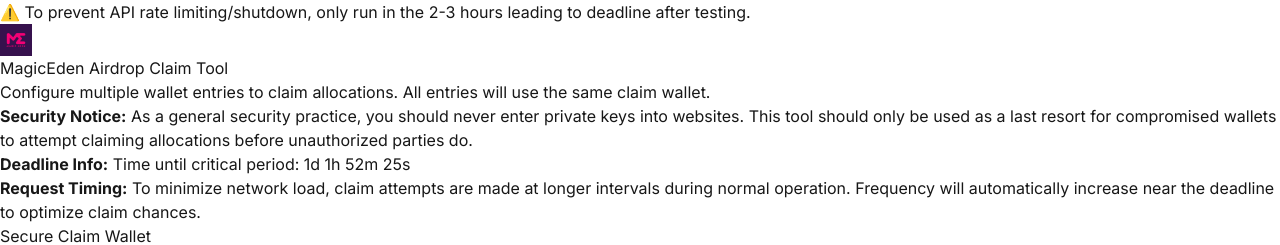
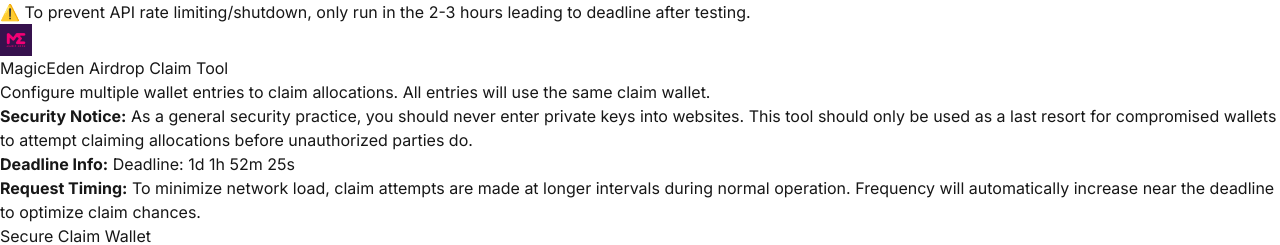
Before and after one commit to UwU0000-stack/Magic-Eden-Airdrop-Compromised-Wallet-Claim-Tool-, a Next.js app: page / in a window 1280 px wide. Shown: the top 245 px of the page. Built offline with nearby package versions, Linux system fonts and the light colour scheme.

Commit message:
Just UI fix for deadline time

```diff
--- a/src/app/page.tsx
+++ b/src/app/page.tsx
@@ -206,7 +206,7 @@
       const diffMinutes = Math.floor((diffTime % (1000 * 60 * 60)) / (1000 * 60));
       const diffSeconds = Math.floor((diffTime % (1000 * 60)) / 1000);
 
-      return `Time until critical period: ${diffDays}d ${diffHours}h ${diffMinutes}m ${diffSeconds}s`;
+      return `Deadline: ${diffDays}d ${diffHours}h ${diffMinutes}m ${diffSeconds}s`;
     } catch (err) {
       console.error('Error calculating deadline:', err);
       return 'Error calculating deadline';
```
